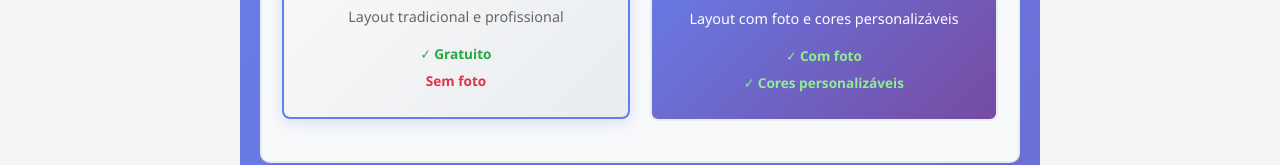
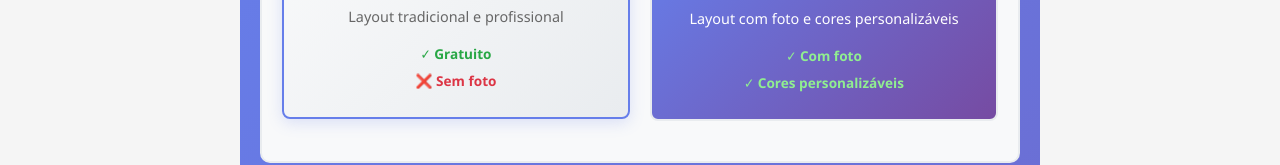
Before and after one commit to lucas-gomes-santana/Curriculum-Generator, a React (Vite) app: page /criar-curriculo in a window 1280 px wide. Shown: the part 227-392 px from the top of the page. Built offline with nearby package versions, Linux system fonts and the light colour scheme; no server answers.

Commit message:
Pequena correção no TemplateSelector.jsx

```diff
--- a/src/components/TemplateSelector.jsx
+++ b/src/components/TemplateSelector.jsx
@@ -25,7 +25,7 @@ function TemplateSelector({
                             <h3>Modelo Clássico</h3>
                             <p>Layout tradicional e profissional</p>
                             <span className="template-benefits">✓ Gratuito</span>
-                            <span className="template-disvantages">Sem foto</span>
+                            <span className="template-disvantages">❌ Sem foto</span>
                         </div>
                     </label>
                 </div>
```
